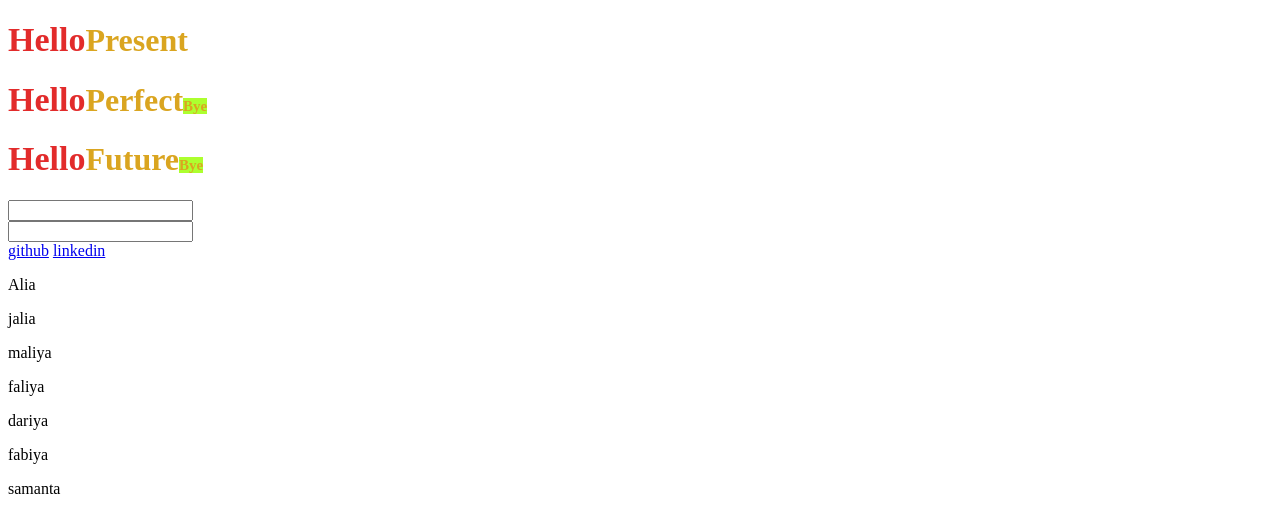
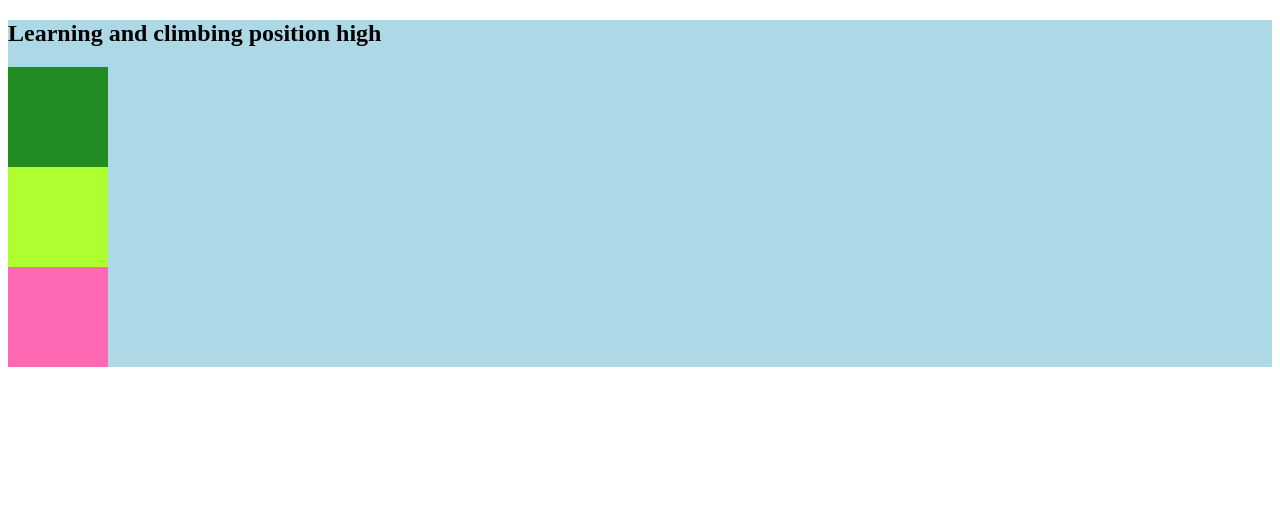
Before and after one commit to khanebrahim/milestone_two, a plain HTML site: page index.html in a window 1280 px wide. Drawn offline with Linux system fonts and the light colour scheme.

Commit message:
practice session

```diff
--- a/index.html
+++ b/index.html
@@ -3,120 +3,42 @@
 <head>
     <meta charset="UTF-8">
     <meta name="viewport" content="width=device-width, initial-scale=1.0">
-    <title>Milestone_two</title>
+    <title>Document</title>
     <style>
+        .containe{
+            background-color: lightblue;
 
-
-        h1{
-            color: goldenrod;
+        }
+        div{
+            height: 100px;
+            width: 100px;
         }
 
-/* special class header tag
-        .special:hover{
-            color: greenyellow;
-            font-size: 30px;
-            background-color: rgb(255, 47, 47);
+        #first{
+           background-color: forestgreen;
+        }
+        #second{
+            background-color: greenyellow;
+        }
+        #third{
+            background-color: hotpink;
 
         }
-*/
-
-/* added input
-
-        input:focus{
-            font-weight: 700;
-            font-size: 20px;
-            color: lightseagreen;
-        }
-*/
-
-
-/* css pseudo class list
-        li:nth-child(2n+1){
-            background-color: khaki;
-
-
-        }
-*/
-
- /* VISITED color
-
-        a:visited{
-            color:red;
-        }
-*/
-
-        h1::before{
-            content: "Hello";
-            color:rgb(226, 43, 43);
-            font-size: 34px;
-
-        }
-
-        .special-effect::after{
-            content: "Bye";
-            font-size: 15px;
-            background-color:greenyellow;
-
-/* increment the value of p tag
-        }
-        body{
-            counter-reset: section;
-        }
-
-        p::before{
-            counter-increment: section;
-            content: "Crush " counter(section) ": ";
-        }
-*/
-
-
-
 
 
 
 
     </style>
-
-
-
 </head>
 <body>
-<!--header tag-->
+    <section class="containe">
 
-    <h1>Present</h1>
-    <h1 class="special-effect">Perfect</h1>
-    <h1 class="special-effect">Future</h1>
- <!--input email and password-->
-    <input name="email" type="text">
-    <br>
-    <input name="password" type="text">
+        <h1>Learning and climbing position high</h1>
+        <div id="first"></div>
+        <div id="second"></div>
+        <div id="third"></div>
 
- <!--ancor -->
-
-    <br>
-    <a href="https://github.com/EIkhan">github</a>
-    <a href="https://www.linkedin.com/in/ebrahim-khan-199b0919b/?originalSubdomain=bd">linkedin</a>
-
-
-<!--List -->
-
-
-   <p>Alia</p>
-
-   <p>jalia</p>
-   <p>maliya</p>
-   <p>faliya</p>
-   <p>dariya</p>
-   <p>fabiya</p>
-   <p>samanta</p>
-
-
-
-
-
-
-
-
+    </section>
 
 </body>
 </html>
```
